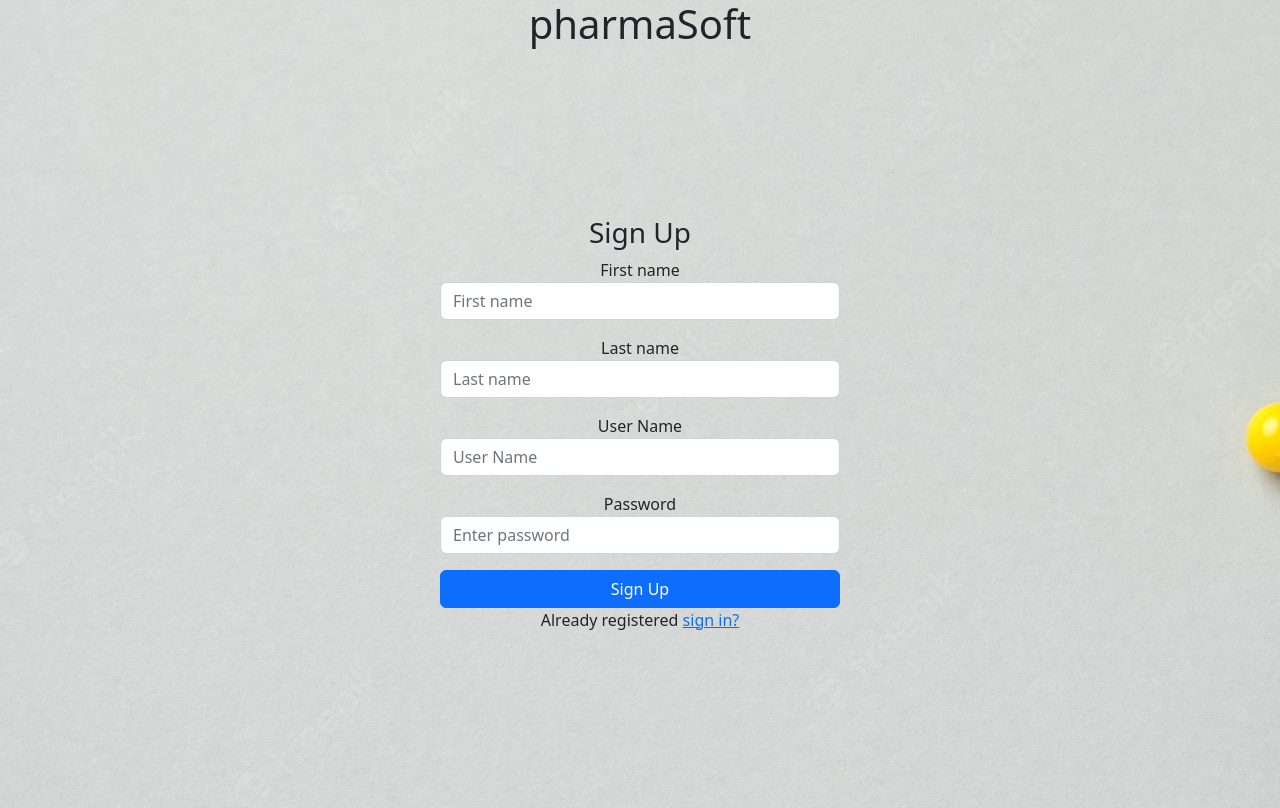
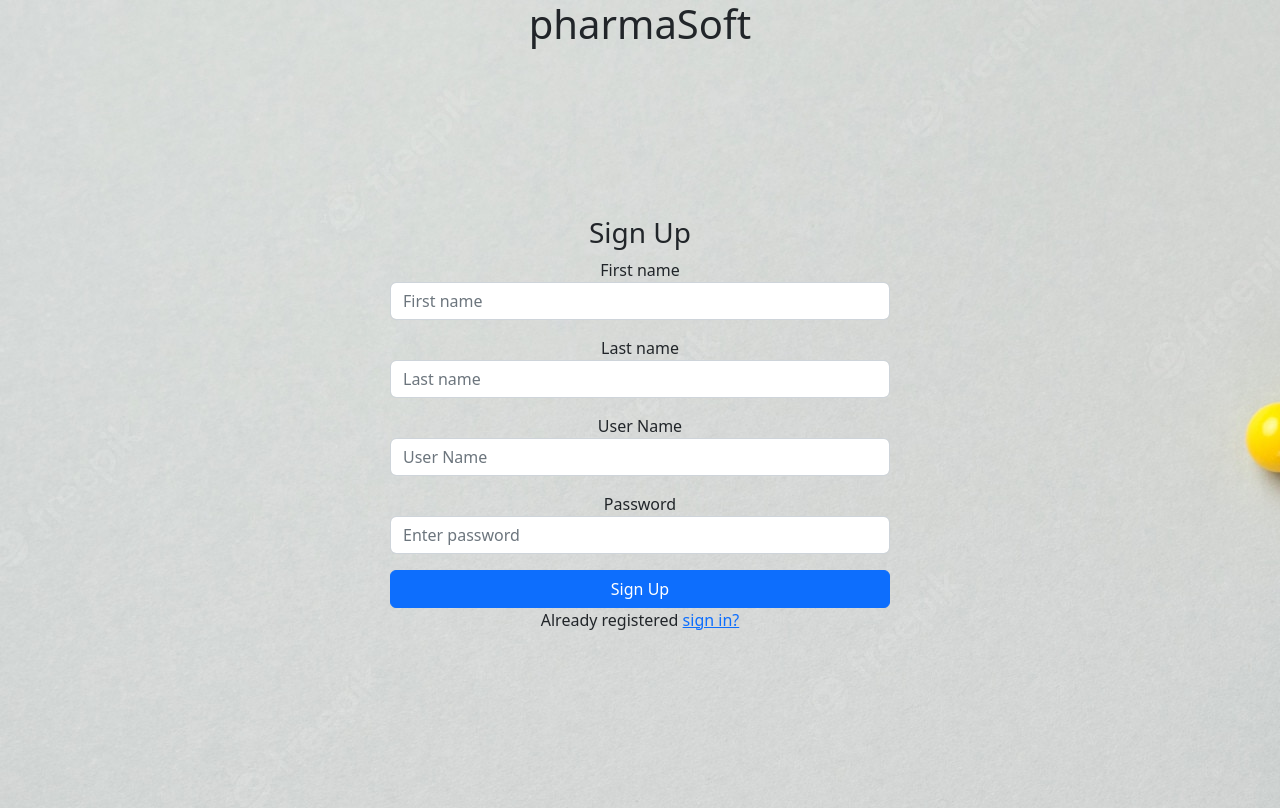
Before and after one commit to AyobamiMichael/pharmasoft-app, a React (Create React App) app: page / in a window 1280 px wide. Shown: the top 808 px of the page. Built offline with nearby package versions, Linux system fonts and the light colour scheme.

Commit message:
initial commit

```diff
--- a/src/components/signup/signup.css
+++ b/src/components/signup/signup.css
@@ -1,7 +1,7 @@
 .signupcontainer{
     top: 10em;
     position: relative;
-    width: 400px;
+    width: 500px;
     margin: 0;
     align-items: center;
     display:inline-block;
```
